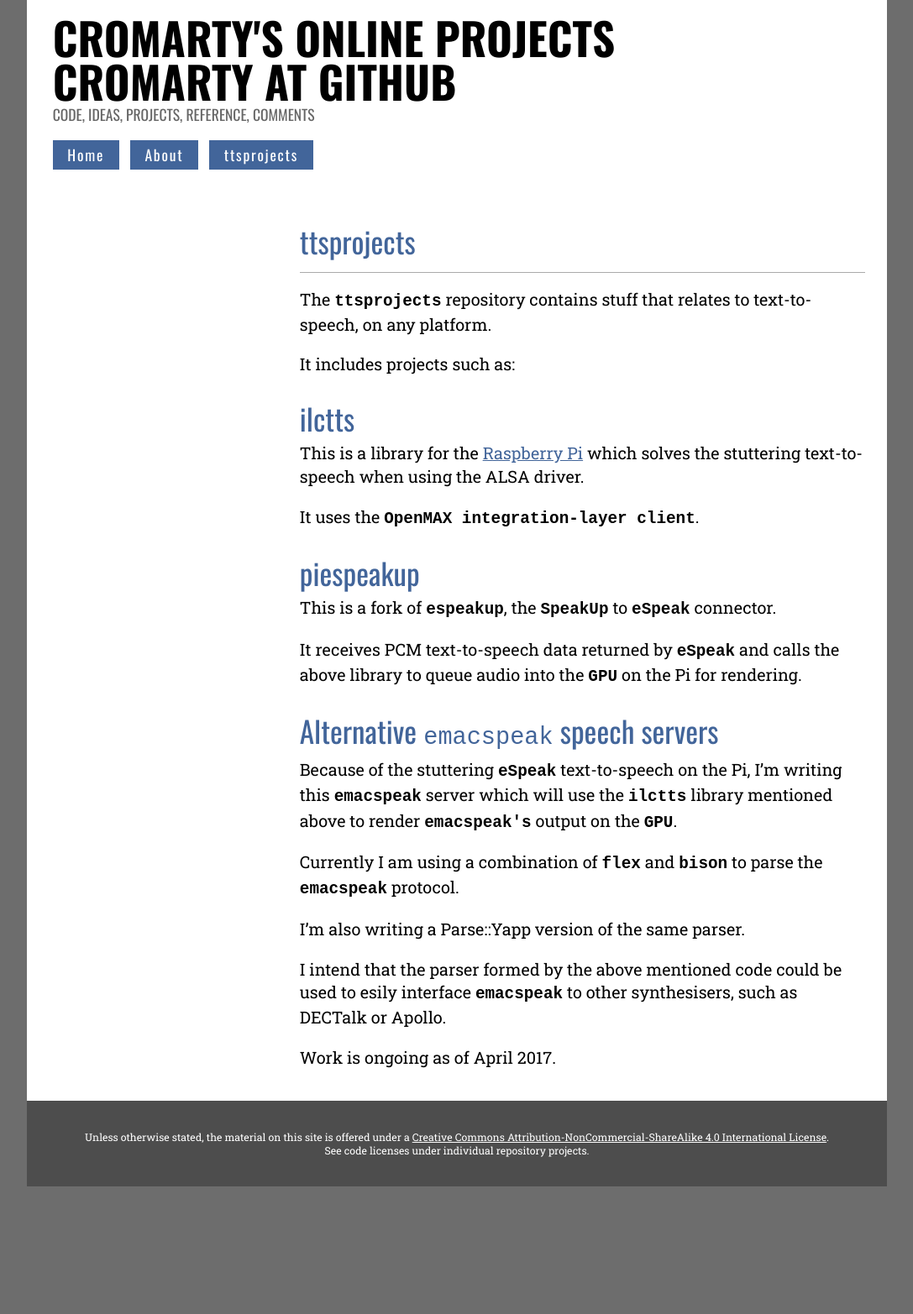
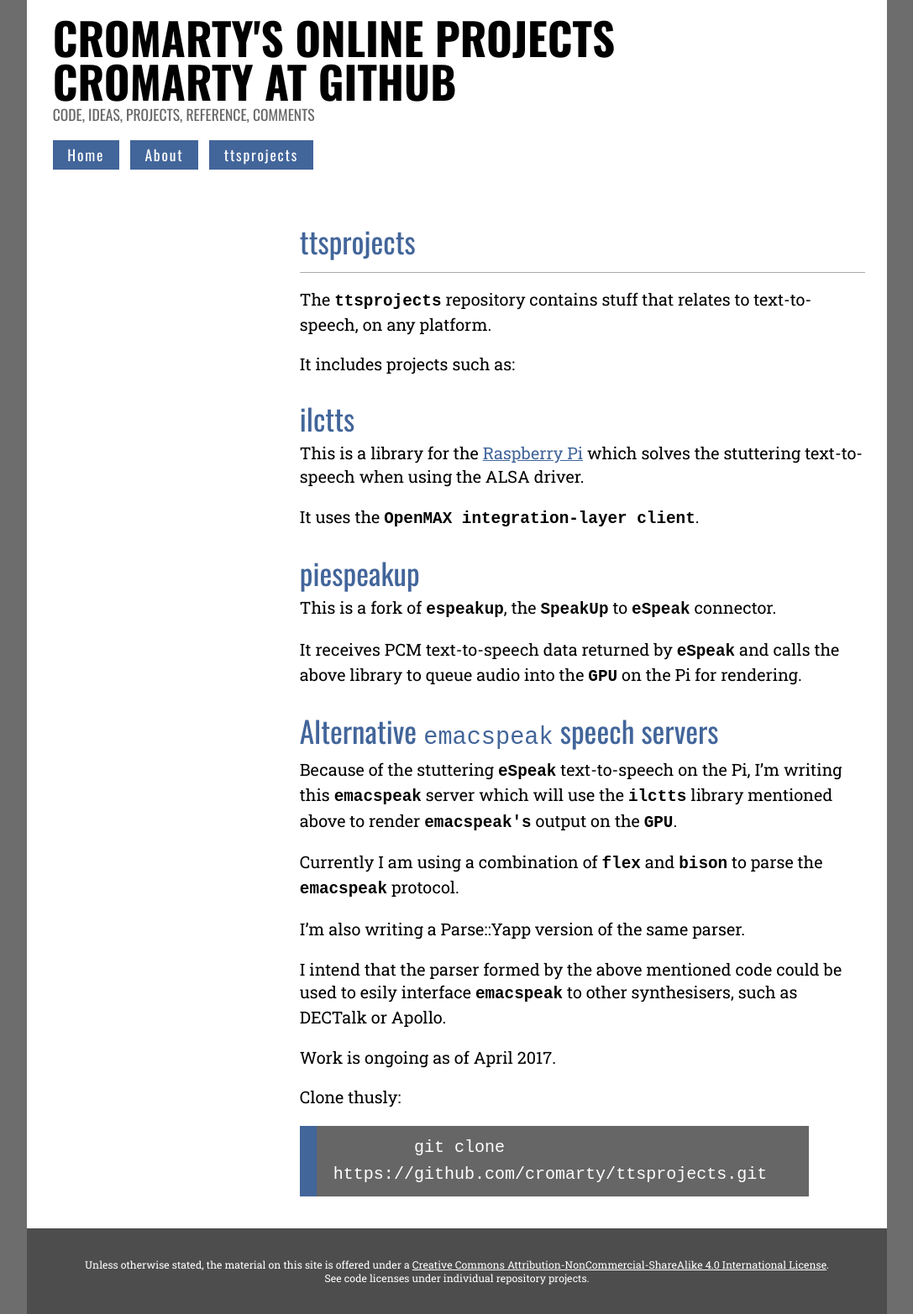
Before and after one commit to cromarty/cromarty.github.io, a Jekyll site: the page built from _pages/ttsprojects/index.md, in a window 1280 px wide. Shown: the whole page at 84% size, without its empty margins (96-1183 px from the left). Built offline with Jekyll 4.4.1, drawn with Linux system fonts in a browser that asks for light colours; before the commit the page ends 1413 px from its top, so only the background shows below that.

Commit message:
_pages/ttsprojects/index.md

```diff
--- a/_pages/ttsprojects/index.md
+++ b/_pages/ttsprojects/index.md
@@ -37,4 +37,10 @@ I intend that the parser formed by the above mentioned code could be used to esi
 
 Work is ongoing as of April 2017.
 
+Clone thusly:
+
+~~~~~~~
+	git clone https://github.com/cromarty/ttsprojects.git
+~~~~~~~
+
 [rpi]: https://www.raspberrypi.org/
```
